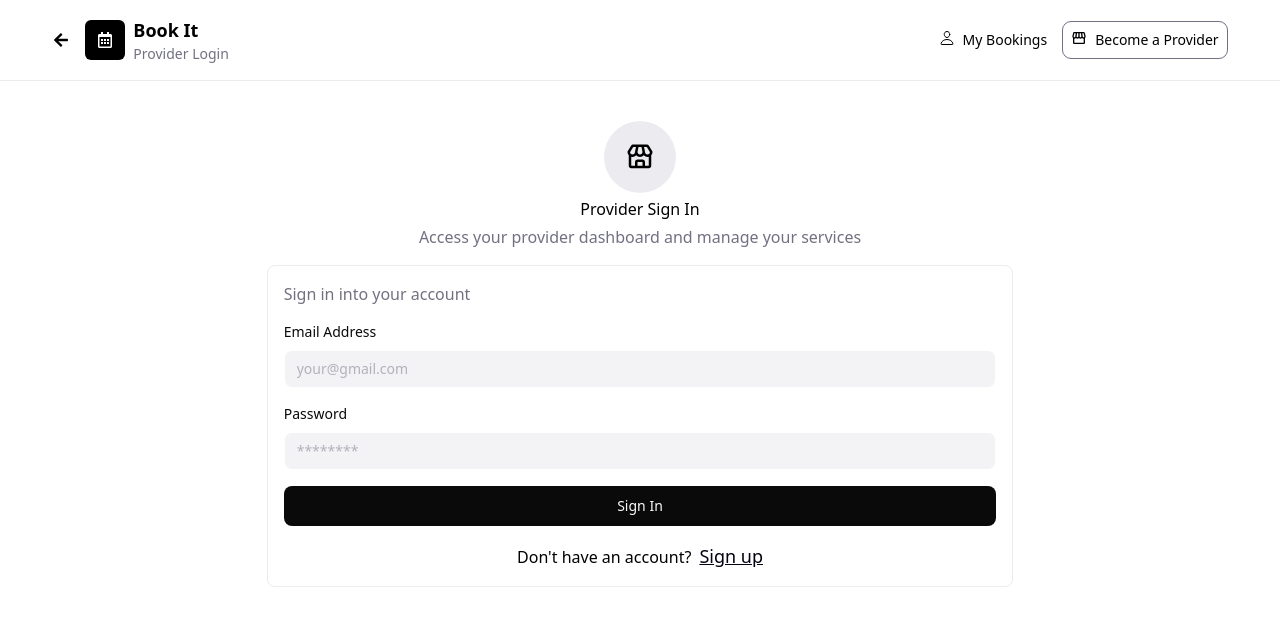
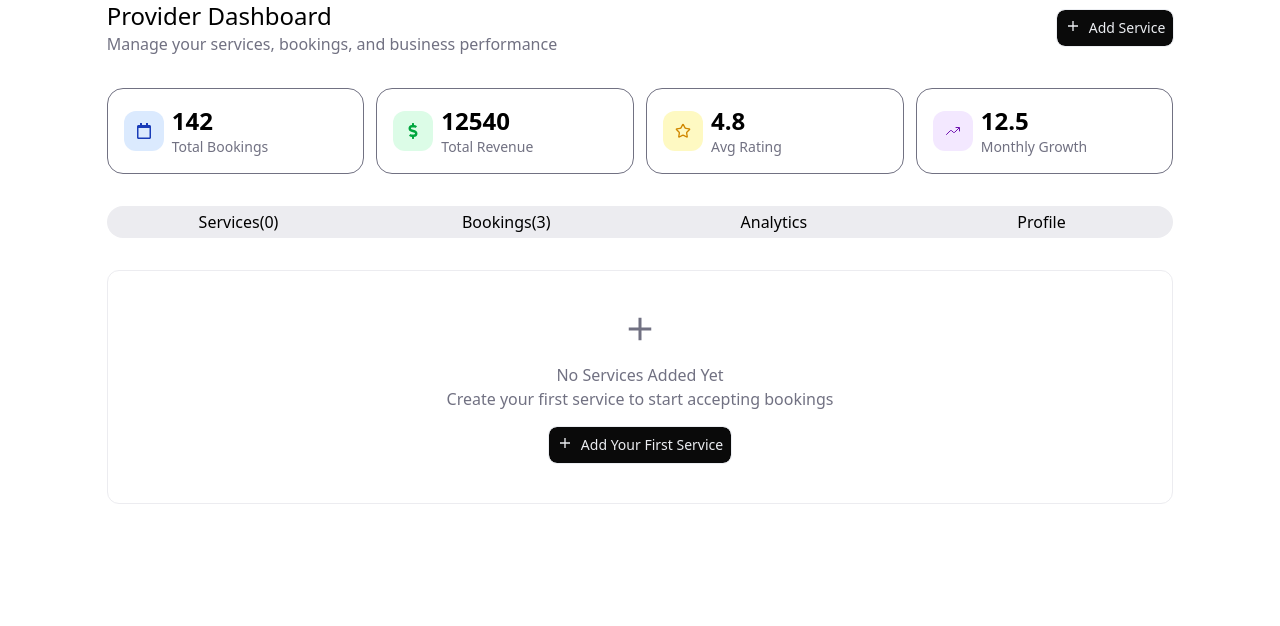
Before and after one commit to osigbemhe2020/service-booking-app, a Next.js app: page / in a window 1280 px wide. Shown: the top 626 px of the page. Built offline with nearby package versions, Linux system fonts and the light colour scheme.

Commit message:
feature/ provider dashboard

```diff
--- /dev/null
+++ b/src/Pages/Provider/Dashboard/DashboardCard.tsx
@@ -0,0 +1,33 @@
+import React from "react";
+
+type DashboardCardProps = {
+  bgColor: string;
+  iconColor: string;
+  number: number;
+  mainText: string;
+  Icon: React.ElementType;
+};
+
+const DashboardCard = ({
+  bgColor,
+  iconColor,
+  number,
+  mainText,
+  Icon,
+}: DashboardCardProps) => {
+  return (
+    <div className="p-4 border border-secondary300 rounded-2xl flex  gap-2 items-center  flex-1">
+      <div
+        className={`${bgColor} ${iconColor} h-10 w-10 rounded-xl flex items-center justify-center`}
+      >
+        {Icon && <Icon />}
+      </div>
+      <div>
+        <p className="font-bold text-2xl">{number}</p>
+        <p className="capitalize text-sm text-secondary300">{mainText}</p>
+      </div>
+    </div>
+  );
+};
+
+export default DashboardCard;
--- /dev/null
+++ b/src/Pages/Provider/Dashboard/ProviderDashboard.tsx
@@ -0,0 +1,132 @@
+import Link from "next/link";
+import { IoMdAdd } from "react-icons/io";
+import DashboardCard from "./DashboardCard";
+import { FaDollarSign, FaRegCalendar } from "react-icons/fa";
+import { IoTrendingUp } from "react-icons/io5";
+import { LuStar } from "react-icons/lu";
+// import { FaNairaSign } from "react-icons/fa6";
+
+const serviceTabs = [
+  { id: 1, name: "services", number: 0 },
+  {
+    id: 2,
+    name: "bookings",
+    number: 3,
+  },
+  {
+    id: 3,
+    name: "analytics",
+  },
+  {
+    id: 4,
+    name: "profile",
+  },
+];
+
+const ProviderDashboard = () => {
+  return (
+    <section className="w-full">
+      <main className="w-10/12 mx-auto flex flex-col gap-8">
+        <header className=" flex justify-between items-center">
+          <div>
+            <h1 className="font-medium text-2xl">Provider Dashboard</h1>
+            <p className="text-secondary300">
+              Manage your services, bookings, and business performance
+            </p>
+          </div>
+          <DashboardBtn
+            Icon={IoMdAdd}
+            href="/add-service"
+            outlineColor="bg-secondary50"
+            text="Add Service"
+          />
+        </header>
+        <section className="card-section flex gap-3">
+          <DashboardCard
+            Icon={FaRegCalendar}
+            bgColor="bg-primary700"
+            iconColor="text-primary300"
+            mainText="total bookings"
+            number={142}
+          />
+          <DashboardCard
+            Icon={FaDollarSign}
+            bgColor="bg-success400"
+            iconColor="text-success100"
+            mainText="total revenue"
+            number={12540}
+          />
+          <DashboardCard
+            Icon={LuStar}
+            bgColor="bg-warm500"
+            iconColor="text-warm300"
+            mainText="avg rating"
+            number={4.8}
+          />
+          <DashboardCard
+            Icon={IoTrendingUp}
+            bgColor="bg-accent300"
+            iconColor="text-accent100"
+            mainText="monthly growth"
+            number={12.5}
+          />
+        </section>
+        <div className="tab-section  flex justify-evenly bg-secondary400 rounded-2xl gap-1 ">
+          {serviceTabs?.map((tab) => (
+            <button
+              key={tab.id}
+              className="hover:bg-secondary600 flex-1 rounded-2xl capitalize font-medium py-1"
+            >
+              {tab.name}
+              <span>{tab.number! >= 0 ? `(${tab.number})` : ""}</span>
+            </button>
+          ))}
+        </div>
+        <div className="info-box border border-secondary400 rounded-xl py-10">
+          <div className="paceholder flex flex-col gap-4 items-center">
+            <IoMdAdd className="text-4xl text-secondary300 font-extrabold" />
+            <p className="text-secondary300 flex flex-col text-center">
+              <span>No Services Added Yet</span>
+              <span>Create your first service to start accepting bookings</span>
+            </p>
+            <DashboardBtn
+              Icon={IoMdAdd}
+              href="/add-service"
+              outlineColor="bg-secondary50"
+              text="Add Your First Service"
+            />
+          </div>
+        </div>
+
+        {/* button */}
+      </main>
+    </section>
+  );
+};
+
+export default ProviderDashboard;
+
+type DashboardBtnProps = {
+  outlineColor: string;
+  text: string;
+  Icon: React.ElementType;
+  href: string;
+};
+
+const DashboardBtn = ({
+  outlineColor,
+  text,
+  Icon,
+  href,
+}: DashboardBtnProps) => {
+  return (
+    <li
+      className={`outline ${outlineColor} rounded-lg flex items-center justify-center p-2 bg-secondary50 text-secondary500`}
+    >
+      <Link href={href} className="flex gap-2">
+        {Icon && <Icon />}
+        <p className="text-sm">{text}</p>
+      </Link>
+    </li>
+  );
+};
--- a/src/Pages/Provider/Login/ProviderLogin.tsx
+++ b/src/Pages/Provider/Login/ProviderLogin.tsx
@@ -47,6 +47,7 @@ const ProviderLogin = () => {
               hoverColor="bg-seondary200"
               text="Sign In"
               textColor="text-secondary600"
+              href="/signin"
             />
             <p className="text-center">
               Don&apos;t have an account?
--- a/src/app/globals.css
+++ b/src/app/globals.css
@@ -12,7 +12,7 @@
   --color-secondary400: #ececf0;
   --color-secondary450: #ececf04d;
   --color-secondary500: #eceef2;
-  --color-secondary550: #f3f3f5;
+  --color-secondary550  : #f3f3f5;
   --color-secondary600: #f9fafb;
   --color-secondary750: #ffffff00;
   --color-secondary800: #ffffffcc;
--- a/src/app/page.tsx
+++ b/src/app/page.tsx
@@ -1,9 +1,10 @@
+import ProviderDashboard from "@/Pages/Provider/Dashboard/ProviderDashboard";
 import ProviderLogin from "@/Pages/Provider/Login/ProviderLogin";
 
 export default function Home() {
   return (
     <div>
-      <ProviderLogin />
+      <ProviderDashboard />
     </div>
   );
 }
--- a/src/components/primaryBtn.tsx
+++ b/src/components/primaryBtn.tsx
@@ -1,8 +1,11 @@
+import Link from "next/link";
+
 type PrimaryBtnProps = {
   text: string;
   bgColor: string;
   textColor: string;
   hoverColor: string;
+  href: string;
 };
 
 const PrimaryBtn = ({
@@ -10,14 +13,17 @@ const PrimaryBtn = ({
   bgColor,
   textColor,
   hoverColor,
+  href,
 }: PrimaryBtnProps) => {
   return (
+    <Link href={href}>
       <button
         type="button"
         className={`${textColor} ${bgColor} hover:${hoverColor} focus:ring-4 focus:${hoverColor} font-medium rounded-lg text-sm px-5 py-2.5 cursor-pointer`}
       >
         {text}
       </button>
+    </Link>
   );
 };
 
```
Lines whose indentation alone changed are shown as unchanged.
